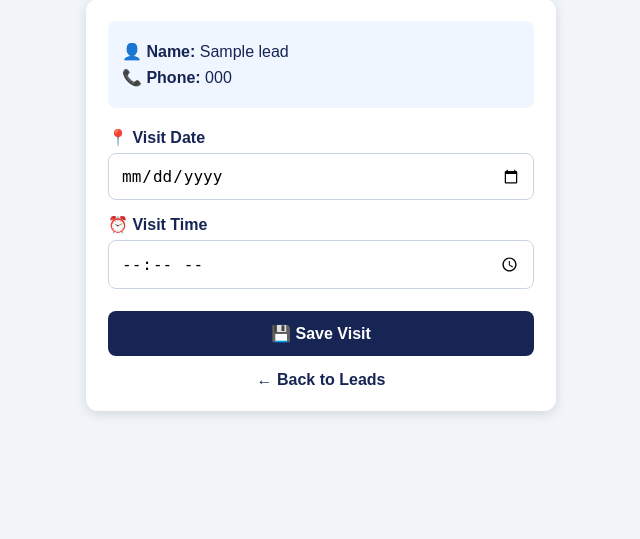
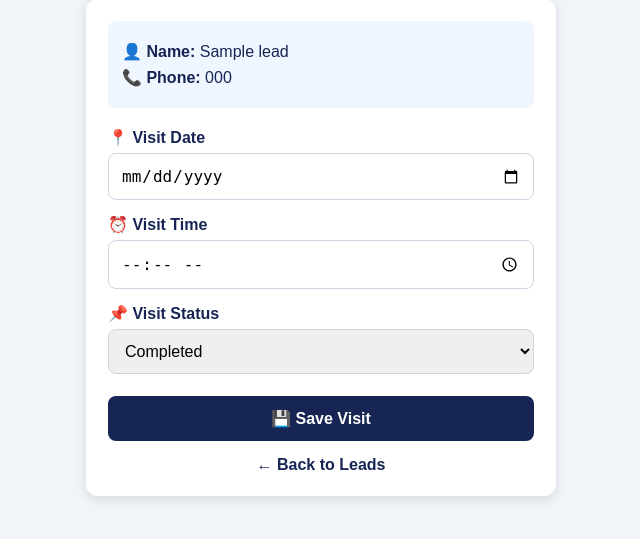
Before and after one commit to mdrabbimolla/my-business-crm, a Flask app: page /set-visit/1 in a window 1280 px wide. Shown: the part 111-650 px from the top of the page, without its empty margins (319-959 px from the left). Run offline with Flask 3, Linux system fonts and the light colour scheme; the visitor is signed in with stand-in values (Sample User, id 1); tables that the repository leaves empty hold one stand-in row (values such as "Sample post").

Commit message:
Add visit completion status controls

```diff
--- a/templates/set_visit.html
+++ b/templates/set_visit.html
@@ -149,6 +149,16 @@
                 value="{{ lead['visit_time'] or '' }}"
             >
 
+            <label>📌 Visit Status</label>
+
+            <select
+                name="visit_status"
+                style="width:100%;padding:12px;border:1px solid #cbd5e1;border-radius:8px;font-size:16px;"
+            >
+                <option value="Planned" {% if (lead['visit_status'] or 'Planned') == 'Planned' %}selected{% endif %}>Planned</option>
+                <option value="Completed" {% if lead['visit_status'] == 'Completed' %}selected{% endif %}>Completed</option>
+                <option value="Cancelled" {% if lead['visit_status'] == 'Cancelled' %}selected{% endif %}>Cancelled</option>
+            </select>
 
             <button type="submit">
                 💾 Save Visit
```
